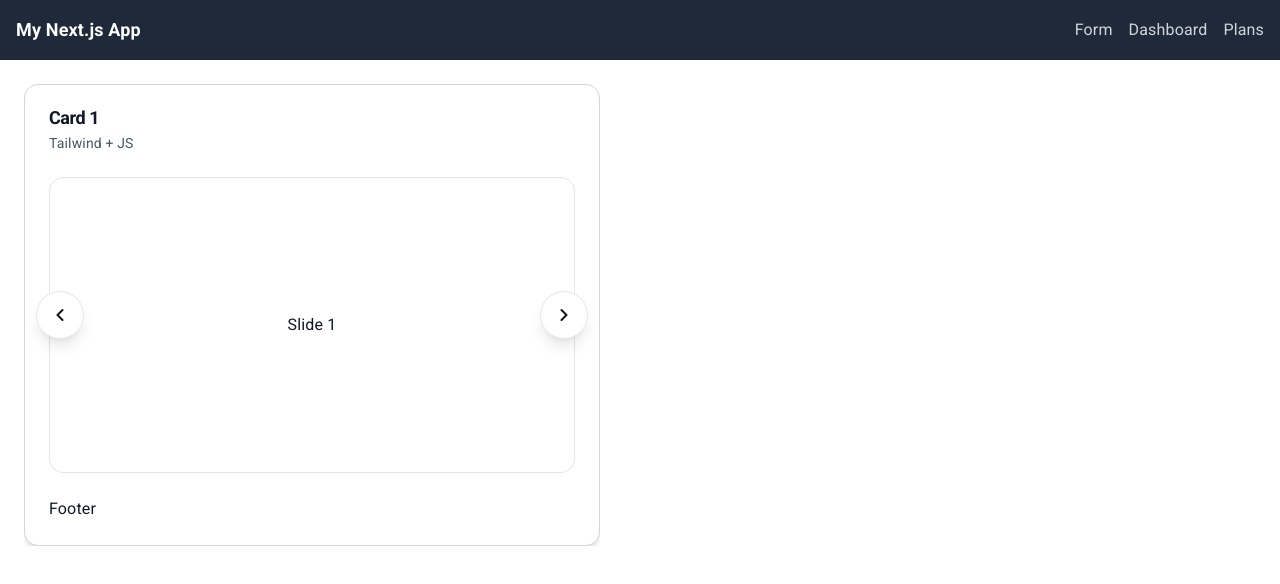
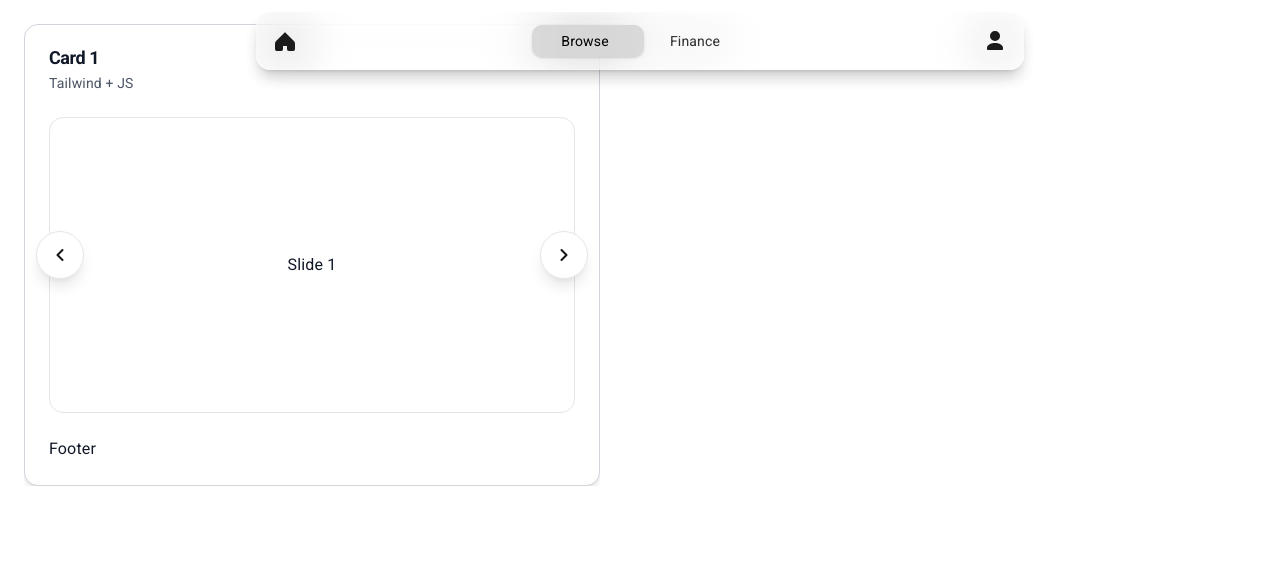
Before and after one commit to nootsquared/hacktx, a Next.js app in the folder my-app/: page /carousel in a window 1280 px wide. Shown: the top 584 px of the page. Built offline with nearby package versions, Linux system fonts and the light colour scheme.

Commit message:
navbar added

```diff
--- a/my-app/src/app/components/navbar.jsx
+++ b/my-app/src/app/components/navbar.jsx
@@ -1,37 +1,93 @@
-// components/Navbar.jsx
-import Link from 'next/link';
+"use client";
 
-// interface NavbarProps {
-//     currentPage: String;
-// }
+import Link from "next/link";
+import { usePathname } from "next/navigation";
+import { useMemo, useState } from "react";
+
+const HomeIcon = (props) => (
+  <svg
+    viewBox="0 0 24 24"
+    aria-hidden="true"
+    fill="currentColor"
+    {...props}
+  >
+    <path d="M12 3.172 3.172 12A4 4 0 0 0 2 14.828V20a2 2 0 0 0 2 2h4a2 2 0 0 0 2-2v-3h4v3a2 2 0 0 0 2 2h4a2 2 0 0 0 2-2v-5.172A4 4 0 0 0 20.828 12L12 3.172Z" />
+  </svg>
+);
+
+const AccountIcon = (props) => (
+  <svg
+    viewBox="0 0 24 24"
+    aria-hidden="true"
+    fill="currentColor"
+    {...props}
+  >
+    <path d="M12 12a5 5 0 1 0-5-5 5 5 0 0 0 5 5Zm0 2c-4.418 0-8 2.239-8 5v1a1 1 0 0 0 1 1h14a1 1 0 0 0 1-1v-1c0-2.761-3.582-5-8-5Z" />
+  </svg>
+);
+
 const Navbar = () => {
+  const pathname = usePathname();
+  const routeTab = useMemo(() => (pathname === "/finance" ? "finance" : "browse"), [pathname]);
+  const [hoverTab, setHoverTab] = useState(null);
+  const activeTab = hoverTab ?? routeTab;
+
   return (
-    <nav className="bg-gray-800 p-4">
-      <div className="container mx-auto flex justify-between items-center">
-        <div className="text-white text-lg font-semibold">
-          <Link href="/">
-            My Next.js App
+    <div className="fixed top-3 left-1/2 z-50 -translate-x-1/2 w-full px-3">
+      <nav className="mx-auto max-w-3xl rounded-xl border border-white/20 bg-white/10 backdrop-blur-xl shadow-lg shadow-black/10 dark:border-white/10 dark:bg-white/10">
+        <div className="flex items-center justify-between px-3 py-1.5 sm:px-4 sm:py-2">
+          {/* Left icon/logo */}
+          <Link
+            href="/"
+            aria-label="Home"
+            className="text-foreground/90 hover:text-foreground transition-colors"
+          >
+            <HomeIcon className="h-6 w-6" />
+          </Link>
+
+          {/* Center tabs */}
+          <div
+            className="relative w-56 select-none rounded-xl bg-white/5 p-1 text-sm text-foreground/80"
+            onMouseLeave={() => setHoverTab(null)}
+          >
+            <span
+              className={`pointer-events-none absolute inset-y-1 left-1 w-1/2 rounded-lg bg-neutral-300/80 dark:bg-neutral-700/70 shadow-sm transition-transform duration-300 ease-out will-change-transform ${
+                activeTab === "browse" ? "translate-x-0" : "translate-x-full"
+              }`}
+            />
+            <div className="relative z-10 grid grid-cols-2 gap-1">
+              <Link
+                href="/"
+                onMouseEnter={() => setHoverTab("browse")}
+                className={`flex items-center justify-center rounded-lg px-3 py-1.5 transition-colors duration-200 ${
+                  activeTab === "browse" ? "text-black dark:text-white" : "hover:text-foreground"
+                }`}
+              >
+                Browse
+              </Link>
+              <Link
+                href="/finance"
+                onMouseEnter={() => setHoverTab("finance")}
+                className={`flex items-center justify-center rounded-lg px-3 py-1.5 transition-colors duration-200 ${
+                  activeTab === "finance" ? "text-black dark:text-white" : "hover:text-foreground"
+                }`}
+              >
+                Finance
+              </Link>
+            </div>
+          </div>
+
+          {/* Right account icon */}
+          <Link
+            href="/dashboard"
+            aria-label="Account"
+            className="text-foreground/90 hover:text-foreground transition-colors"
+          >
+            <AccountIcon className="h-6 w-6" />
           </Link>
         </div>
-        <ul className="flex space-x-4">
-          <li>
-            <Link href="/" className = { "text-gray-300 hover:text-white"}>
-              Form
-            </Link>
-          </li>
-          <li>
-            <Link href="/dashboard" className="text-gray-300 hover:text-white">
-              Dashboard
-            </Link>
-          </li>
-          <li>
-            <Link href="/carousel" className="text-gray-300 hover:text-white">
-              Plans
-            </Link>
-          </li>
-        </ul>
-      </div>
-    </nav>
+      </nav>
+    </div>
   );
 };
 
--- /dev/null
+++ b/my-app/src/app/finance/page.js
@@ -0,0 +1,9 @@
+export default function FinancePage() {
+  return (
+    <div className="flex min-h-[60vh] items-center justify-center">
+      <div className="text-center text-sm text-foreground/60">
+        Finance
+      </div>
+    </div>
+  );
+}
--- a/my-app/src/app/layout.js
+++ b/my-app/src/app/layout.js
@@ -1,5 +1,6 @@
 import { Montserrat, Roboto } from "next/font/google";
 import "./globals.css";
+import Navbar from "./components/navbar";
 
 const roboto = Roboto({
   variable: "--font-roboto",
@@ -22,6 +23,7 @@ export default function RootLayout({ children }) {
   return (
     <html lang="en">
       <body className={`${roboto.variable} ${montserrat.variable} antialiased`}>
+        <Navbar />
         {children}
       </body>
     </html>
```
